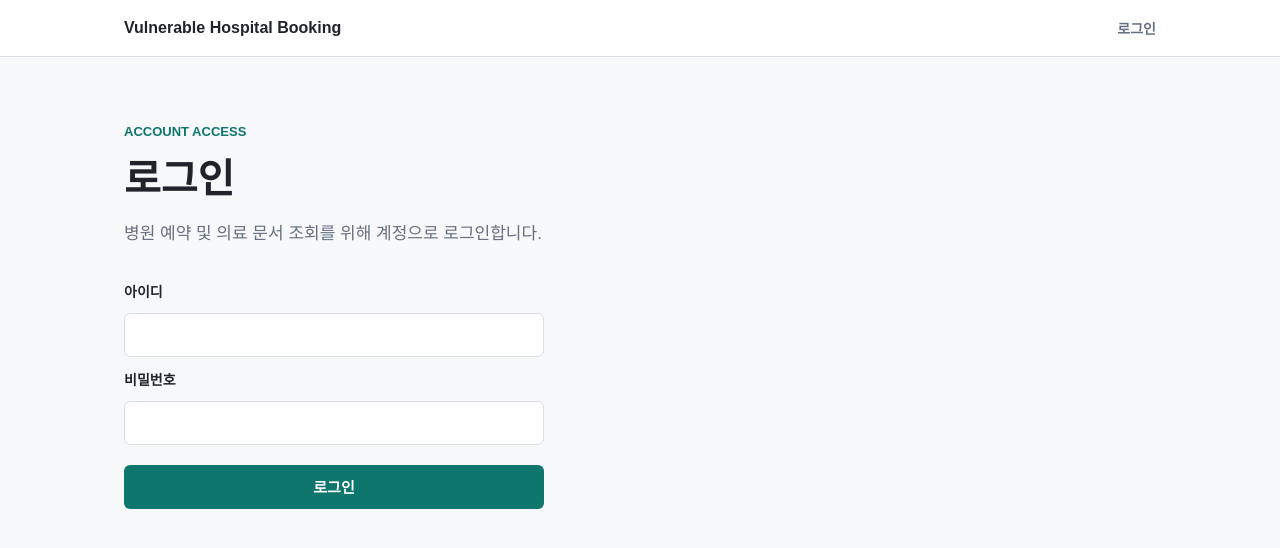
After one commit to autosoc-lab/vuln-hospital-booking, a Flask app: page /login in a window 1280 px wide. The commit adds this page. Shown: the top 548 px of the page. Run offline with Flask 3, Linux system fonts and the light colour scheme.

Commit message:
로그인 화면 추가

```diff
--- a/app/__init__.py
+++ b/app/__init__.py
@@ -3,6 +3,7 @@ from flask import Flask
 from app.cli import register_cli_commands
 from app.config import Config
 from app.db import db
+from app.routes.auth import auth_bp
 from app.routes import main_bp
 
 
@@ -13,6 +14,7 @@ def create_app(config_class=Config):
     db.init_app(app)
 
     app.register_blueprint(main_bp)
+    app.register_blueprint(auth_bp)
     register_cli_commands(app)
 
     return app
--- /dev/null
+++ b/app/routes/auth.py
@@ -0,0 +1,8 @@
+from flask import Blueprint, current_app, render_template
+
+auth_bp = Blueprint("auth", __name__)
+
+
+@auth_bp.get("/login")
+def login_form():
+    return render_template("login.html", app_name=current_app.config["APP_NAME"])
--- a/app/static/css/app.css
+++ b/app/static/css/app.css
@@ -26,6 +26,7 @@ body {
 .nav {
   display: flex;
   align-items: center;
+  justify-content: space-between;
   min-height: 56px;
   max-width: 1080px;
   margin: 0 auto;
@@ -39,14 +40,32 @@ body {
   text-decoration: none;
 }
 
+.nav-links {
+  display: flex;
+  align-items: center;
+  gap: 16px;
+}
+
+.nav-links a {
+  color: var(--muted);
+  font-size: 14px;
+  font-weight: 700;
+  text-decoration: none;
+}
+
 .page {
   max-width: 1080px;
   margin: 0 auto;
   padding: 64px 24px;
 }
 
-.intro {
+.intro,
+.auth-panel {
   max-width: 680px;
+}
+
+.section-heading {
+  margin-bottom: 32px;
 }
 
 .eyebrow {
@@ -68,3 +87,67 @@ p {
   font-size: 17px;
   line-height: 1.7;
 }
+
+.form {
+  display: grid;
+  gap: 12px;
+  max-width: 420px;
+}
+
+.form label {
+  color: var(--text);
+  font-size: 14px;
+  font-weight: 700;
+}
+
+.form input {
+  width: 100%;
+  min-height: 44px;
+  border: 1px solid var(--line);
+  border-radius: 6px;
+  background: #ffffff;
+  color: var(--text);
+  font-size: 16px;
+  padding: 10px 12px;
+}
+
+.form button {
+  min-height: 44px;
+  margin-top: 8px;
+  border: 0;
+  border-radius: 6px;
+  background: var(--accent);
+  color: #ffffff;
+  cursor: pointer;
+  font-size: 15px;
+  font-weight: 700;
+}
+
+.flash-list {
+  display: grid;
+  gap: 8px;
+  margin-bottom: 24px;
+  max-width: 680px;
+}
+
+.flash {
+  margin: 0;
+  border: 1px solid var(--line);
+  border-radius: 6px;
+  background: #ffffff;
+  color: var(--text);
+  font-size: 14px;
+  padding: 10px 12px;
+}
+
+.flash-error {
+  border-color: #fecaca;
+  background: #fef2f2;
+  color: #991b1b;
+}
+
+.flash-success {
+  border-color: #bbf7d0;
+  background: #f0fdf4;
+  color: #166534;
+}
--- a/app/templates/base.html
+++ b/app/templates/base.html
@@ -10,9 +10,21 @@
     <header class="site-header">
       <nav class="nav">
         <a class="brand" href="{{ url_for('main.index') }}">{{ app_name }}</a>
+        <div class="nav-links">
+          <a href="{{ url_for('auth.login_form') }}">로그인</a>
+        </div>
       </nav>
     </header>
     <main class="page">
+      {% with messages = get_flashed_messages(with_categories=true) %}
+        {% if messages %}
+          <div class="flash-list">
+            {% for category, message in messages %}
+              <p class="flash flash-{{ category }}">{{ message }}</p>
+            {% endfor %}
+          </div>
+        {% endif %}
+      {% endwith %}
       {% block content %}{% endblock %}
     </main>
   </body>
--- /dev/null
+++ b/app/templates/login.html
@@ -0,0 +1,21 @@
+{% extends "base.html" %}
+
+{% block content %}
+  <section class="auth-panel">
+    <div class="section-heading">
+      <p class="eyebrow">Account Access</p>
+      <h1>로그인</h1>
+      <p>병원 예약 및 의료 문서 조회를 위해 계정으로 로그인합니다.</p>
+    </div>
+
+    <form class="form" method="post" action="{{ url_for('auth.login_form') }}">
+      <label for="username">아이디</label>
+      <input id="username" name="username" type="text" autocomplete="username" required>
+
+      <label for="password">비밀번호</label>
+      <input id="password" name="password" type="password" autocomplete="current-password" required>
+
+      <button type="submit">로그인</button>
+    </form>
+  </section>
+{% endblock %}
```
